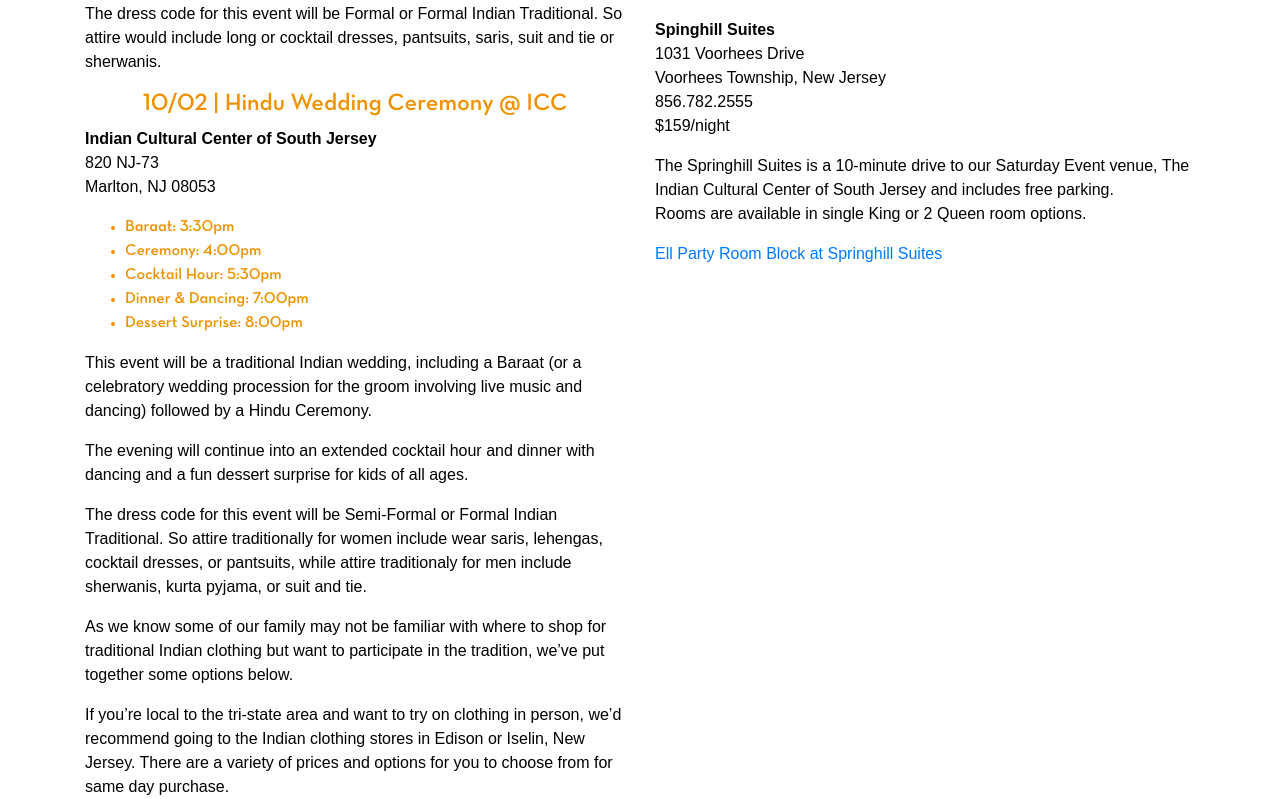
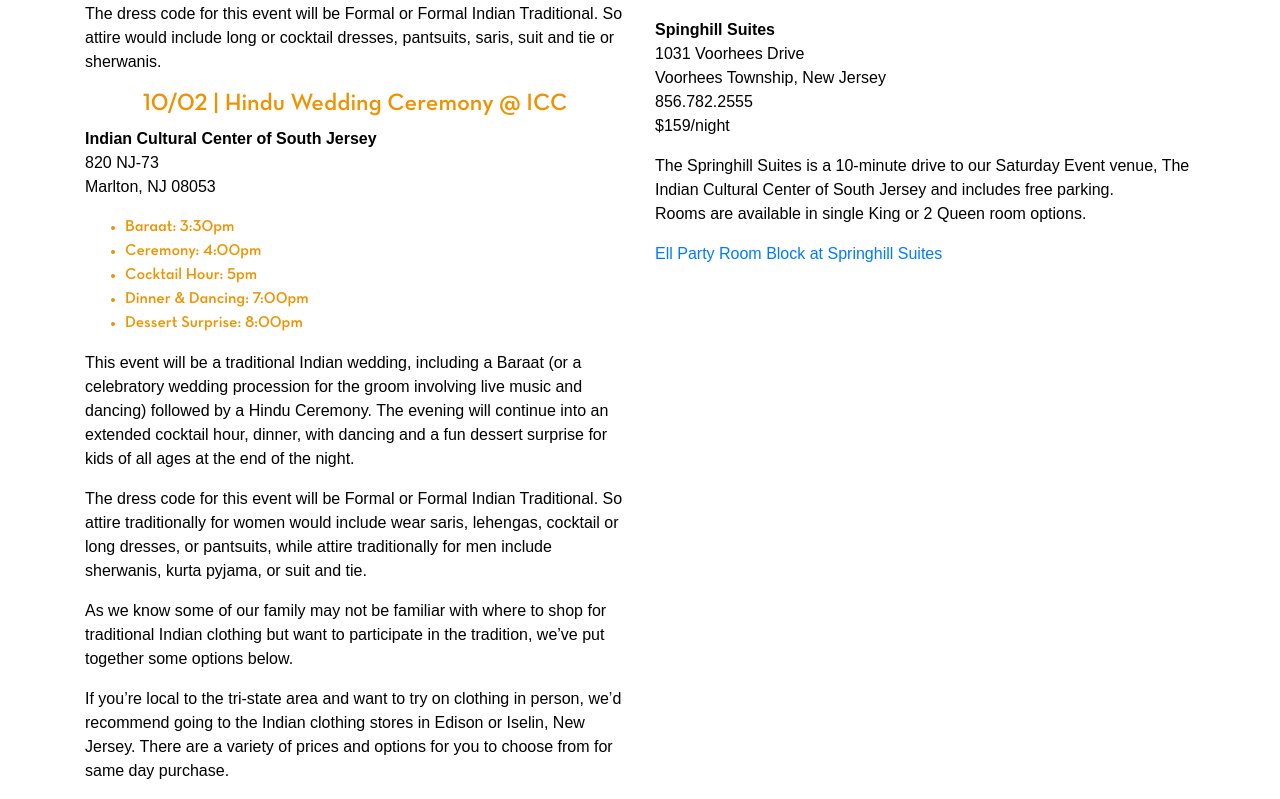
Before and after one commit to Chrisell/chris-and-sumita, a React (Create React App) app: page /events in a window 1280 px wide. Shown: the part 610-1409 px from the top of the page. Built offline with nearby package versions, Linux system fonts and the light colour scheme.

Commit message:
ICC Event updated

```diff
--- a/src/EventsPage.js
+++ b/src/EventsPage.js
@@ -63,13 +63,12 @@ class EventPage extends React.Component {
                         <ul>
                             <li>Baraat: 3:30pm</li>
                             <li>Ceremony: 4:00pm</li>
-                            <li>Cocktail Hour: 5:30pm</li>
+                            <li>Cocktail Hour: 5pm</li>
                             <li>Dinner &amp; Dancing: 7:00pm</li>
                             <li>Dessert Surprise: 8:00pm</li>
                         </ul>
-                        <p>This event will be a traditional Indian wedding, including a Baraat (or a celebratory wedding procession for the groom involving live music and dancing) followed by a Hindu Ceremony.</p>
-                        <p>The evening will continue into an extended cocktail hour and dinner with dancing and a fun dessert surprise for kids of all ages.</p>
-                        <p>The dress code for this event will be Semi-Formal or Formal Indian Traditional. So attire traditionally for women include wear saris, lehengas, cocktail dresses, or pantsuits, while attire traditionaly for men include sherwanis, kurta pyjama, or suit and tie. </p>
+                        <p>This event will be a traditional Indian wedding, including a Baraat (or a celebratory wedding procession for the groom involving live music and dancing) followed by a Hindu Ceremony. The evening will continue into an extended cocktail hour, dinner,  with dancing and a fun dessert surprise for kids of all ages at the end of the night.</p>
+                        <p>The dress code for this event will be Formal or Formal Indian Traditional. So attire traditionally for women would include wear saris, lehengas, cocktail or long dresses, or pantsuits, while attire traditionally for men include sherwanis, kurta pyjama, or suit and tie. </p>
                         <p>As we know some of our family may not be familiar with where to shop for traditional Indian clothing but want to participate in the tradition, we’ve put together some options below.</p>
                         <p>If you’re local to the tri-state area and want to try on clothing in person, we’d recommend going to the Indian clothing stores in Edison or Iselin, New Jersey. There are a variety of prices and options for you to choose from for same day purchase.</p>
                         <p>There are many websites that have ready to ship options (such as <a href="https://g3fashion.com/en-us" target="_blank" rel="noopener noreferrer">G3 Fashion</a>, <a href="https://www.kalkifashion.com/" target="_blank" rel="noopener noreferrer">Kalki Fashion</a>, or <a href="https://www.azafashions.com/" target="_blank" rel="noopener noreferrer">Aza Fashion</a>) or Etsy and Amazon give you flexibility too. For those newer to Indian fashion, women should try lenghas or lehenga, salwar kameez (longer tunic with pants) and pre-pleated saris as they are easier to put on than a traditional sari. Men’s options would be kurta sets or sherawanis, which both consist of a longer tunic with a drawstring pants.</p>
```
